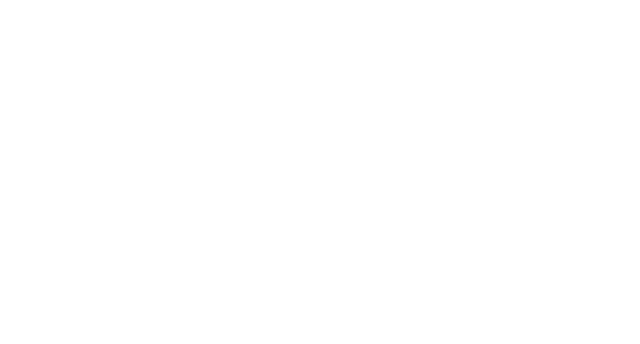
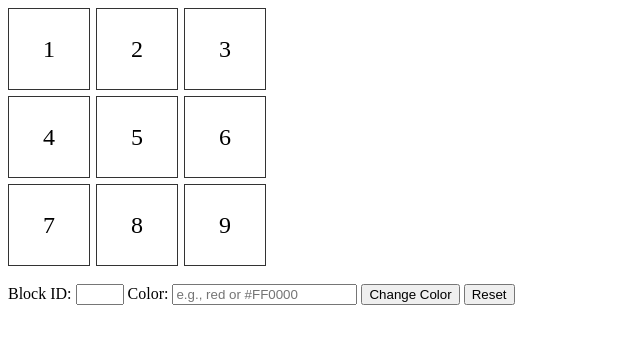
Before and after one commit to acciojob/Replit-Asian-Paints-Rohit-Pandit, a website: page main.html in a window 1280 px wide. Shown: the whole page, without its empty margins (0-640 px from the left). Drawn offline with Linux system fonts and the light colour scheme.

Commit message:
created a submission

```diff
--- a/main.html
+++ b/main.html
@@ -8,6 +8,25 @@
 
 <body>
 	<!-- the entire body must be written by student -->
+	<div id="grid-container">
+    <div class="grid-item" id="1">1</div>
+    <div class="grid-item" id="2">2</div>
+    <div class="grid-item" id="3">3</div>
+    <div class="grid-item" id="4">4</div>
+    <div class="grid-item" id="5">5</div>
+    <div class="grid-item" id="6">6</div>
+    <div class="grid-item" id="7">7</div>
+    <div class="grid-item" id="8">8</div>
+    <div class="grid-item" id="9">9</div>
+  </div>
+	<div class="controls">
+    <label for="block_id">Block ID:</label>
+    <input type="number" id="block_id" min="1" max="9">
+    <label for="colour_id">Color:</label>
+    <input type="text" id="colour_id" placeholder="e.g., red or #FF0000">
+    <button id="change_button">Change Color</button>
+    <button id="Reset">Reset</button>
+  </div>
     <script type="text/javascript" src="./script.js">
 </script>
 
--- a/script.js
+++ b/script.js
@@ -1 +1,26 @@
 //your JS code here. If required.
+const gridItems = document.querySelectorAll('.grid-item');
+    const changeButton = document.getElementById('change_button');
+    const resetButton = document.getElementById('Reset');
+
+    function resetGridColors() {
+      gridItems.forEach(item => {
+        item.style.backgroundColor = 'transparent';
+      });
+    }
+
+    changeButton.addEventListener('click', function() {
+      const blockId = document.getElementById('block_id').value;
+      const color = document.getElementById('colour_id').value.trim();
+
+      resetGridColors();
+      // Only proceed if block ID is valid (1 to 9)
+      if (blockId >= 1 && blockId <= 9 && color) {
+        const target = document.getElementById(blockId);
+        if (target) {
+          target.style.backgroundColor = color;
+        }
+      }
+    });
+
+    resetButton.addEventListener('click', resetGridColors);
--- a/styles.css
+++ b/styles.css
@@ -1 +1,20 @@
 /*  your css code here. If applicable */
+#grid-container{
+	display : grid;
+	grid-template-rows : repeat(3,80px);
+	grid-template-columns : repeat(3,80px);
+	gap: 8px;
+    margin-bottom: 20px;
+}
+.grid-item{
+	background-color: transparent;
+      border: 1px solid #333;
+      display: flex;
+      align-items: center;
+      justify-content: center;
+      font-size: 1.5rem;
+      transition: background-color 0.2s;
+      height: 80px;
+      width: 80px;
+
+}
```
